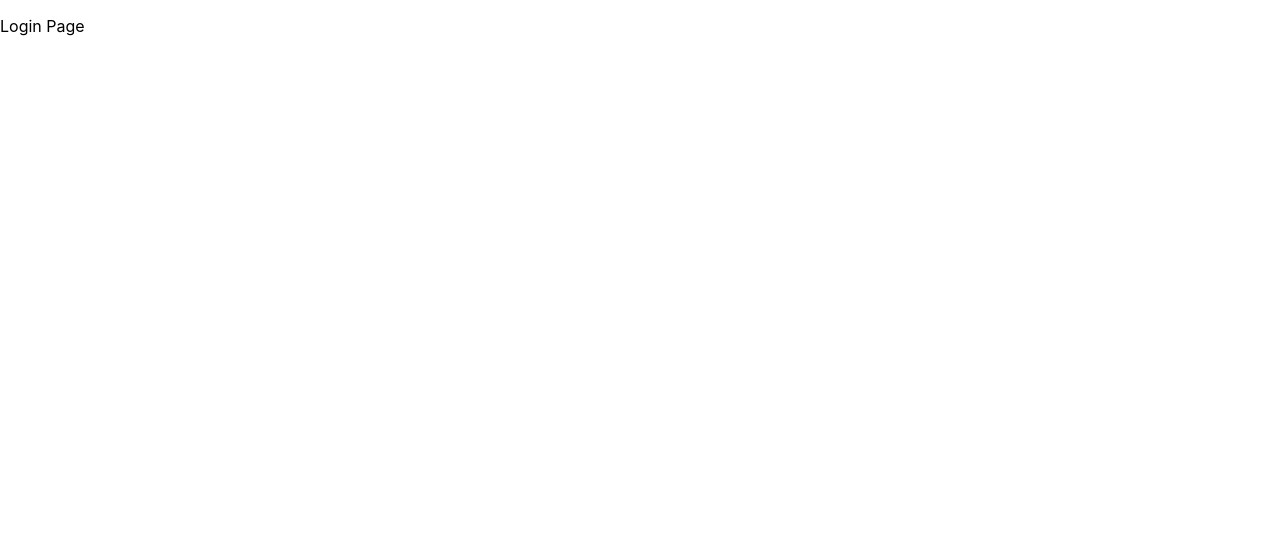
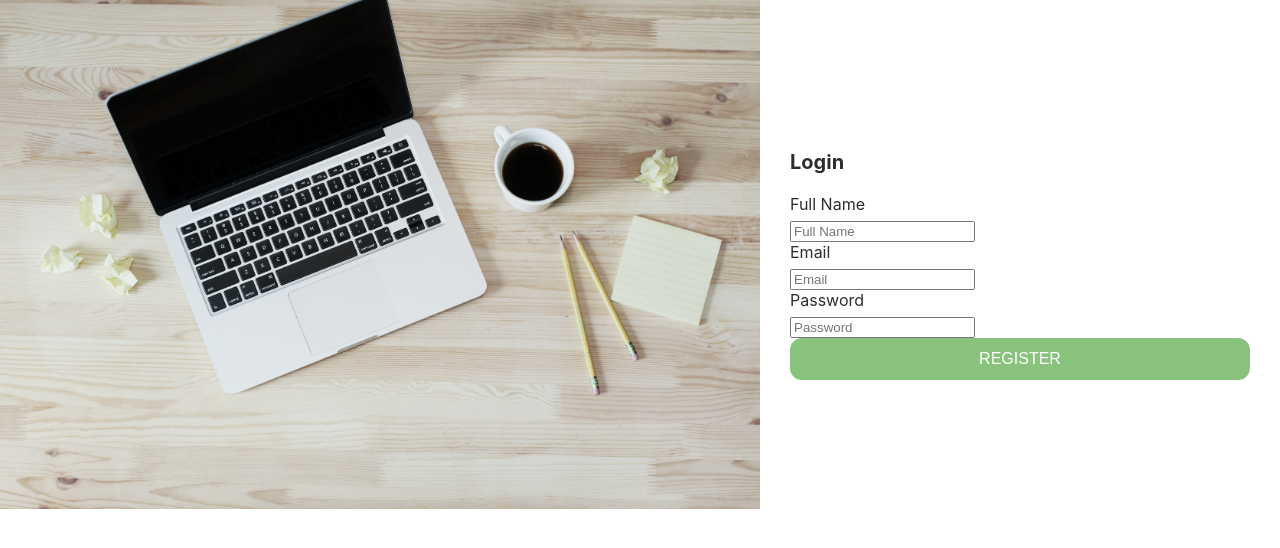
Before and after one commit to jejaksaid/mern-stack, a React (Create React App) app in the folder blogsaid/: page /login in a window 1280 px wide. Shown: the top 548 px of the page. Built offline with nearby package versions, Linux system fonts and the light colour scheme.

Commit message:
login page

```diff
--- a/blogsaid/src/pages/login/index.js
+++ b/blogsaid/src/pages/login/index.js
@@ -1,9 +1,20 @@
 import React from "react";
+import { RegisterBg } from "../../assets";
+import { Input, Button } from "../../components/atoms";
 
 const Login = () => {
 	return (
-		<div>
-			<p>Login Page</p>
+		<div className="main-page">
+			<div className="left">
+				<img src={RegisterBg} className="bg-image" alt="imageBg" />
+			</div>
+			<div className="right">
+				<p className="title">Login</p>
+				<Input label="Full Name" placeholder="Full Name" />
+				<Input label="Email" placeholder="Email" />
+				<Input label="Password" placeholder="Password" />
+				<Button title="Register" />
+			</div>
 		</div>
 	);
 };
--- a/blogsaid/src/pages/register/index.js
+++ b/blogsaid/src/pages/register/index.js
@@ -10,7 +10,7 @@ const Register = () => {
 				<img src={RegisterBg} className="bg-image" alt="imageBg" />
 			</div>
 			<div className="right">
-				<p>Register</p>
+				<p className="title">Register</p>
 				<Input label="Full Name" placeholder="Full Name" />
 				<Input label="Email" placeholder="Email" />
 				<Input label="Password" placeholder="Password" />
```
